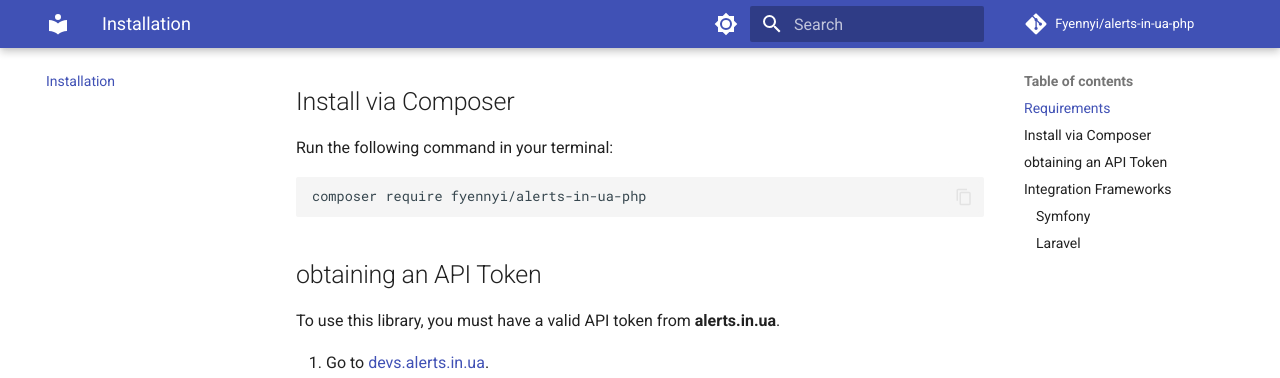
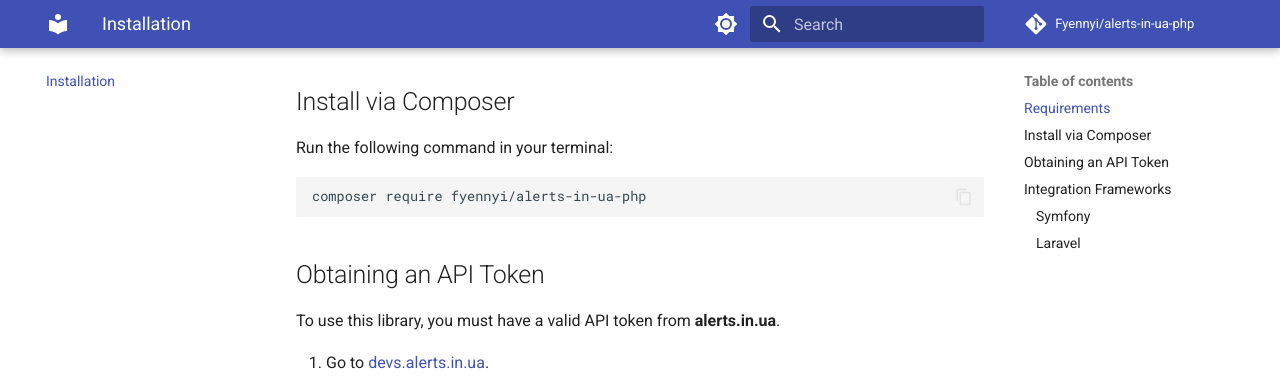
Before and after one commit to Fyennyi/alerts-in-ua-php, an MkDocs documentation site: the page built from docs/installation.md, in a window 1280 px wide and 900 px high, scrolled down 359 px. Shown: the top 378 px of the window. Built offline with MkDocs 1.6.1 and Material for MkDocs 9.7.7, drawn with Linux system fonts in a browser that asks for light colours; comment, search, counter and statistics services are not loaded.

````diff
--- a/docs/installation.md
+++ b/docs/installation.md
@@ -15,7 +15,7 @@ Run the following command in your terminal:
 composer require fyennyi/alerts-in-ua-php
 ```
 
-## obtaining an API Token
+## Obtaining an API Token
 
 To use this library, you must have a valid API token from **alerts.in.ua**.
 
````
